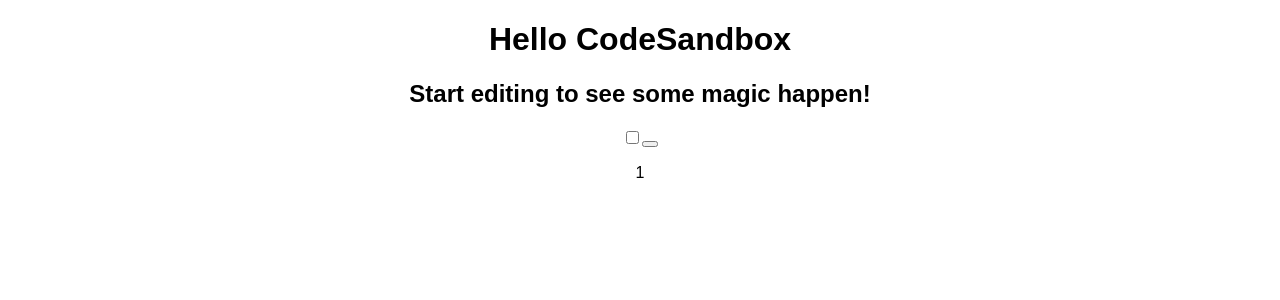
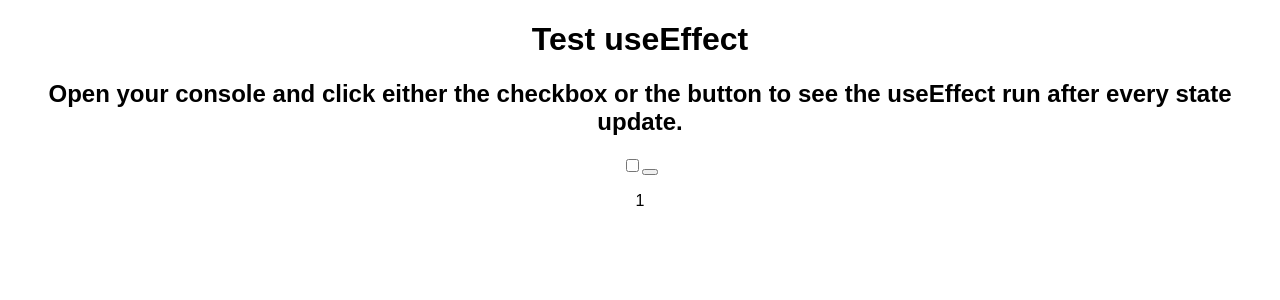
Before and after one commit to jaydray1/useEffect-always-runs, a React (Create React App) app: page / in a window 1280 px wide. Shown: the top 300 px of the page. Built offline with nearby package versions, Linux system fonts and the light colour scheme.

Commit message:
readme and title
added readme and description for anyone to test

```diff
--- a/src/App.js
+++ b/src/App.js
@@ -5,8 +5,11 @@
 export default function App() {
   return (
     <div className="App">
-      <h1>Hello CodeSandbox</h1>
-      <h2>Start editing to see some magic happen!</h2>
+      <h1>Test useEffect</h1>
+      <h2>
+        Open your console and click either the checkbox or the button to see the
+        useEffect run after every state update.
+      </h2>
       <Check />
     </div>
   );
```
